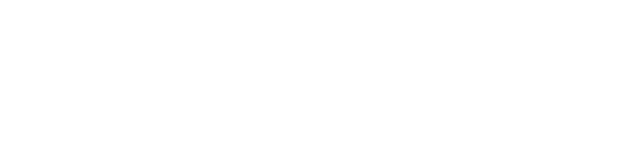
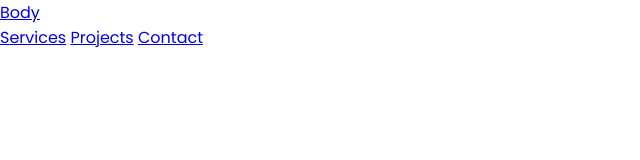
Before and after one commit to Body789/codezilla_portfolio, a plain HTML site: page index.html in a window 1280 px wide. Shown: the whole page, without its empty margins (0-640 px from the left). Drawn offline with Linux system fonts and the light colour scheme; a web font is replaced by a local one.

Commit message:
header html code

```diff
--- a/index.html
+++ b/index.html
@@ -10,5 +10,14 @@
 </head>
 <body>
 
+<header>
+  <a href="#" class="logo">Body</a>
+  <nav class="navigation">
+    <a href="#services">Services</a>
+    <a href="#projects">Projects</a>
+    <a href="#contact">Contact</a>
+  </nav>
+</header>
+
 </body>
 </html>
```
